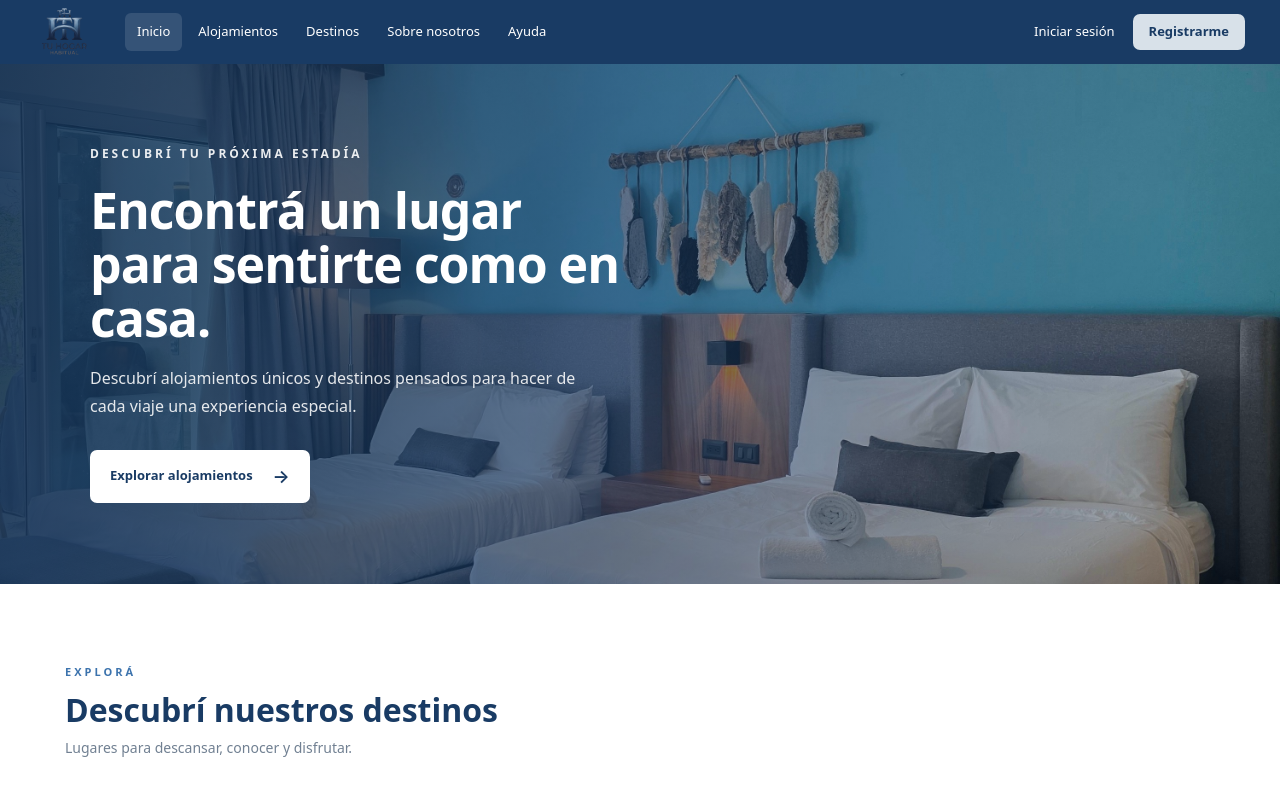
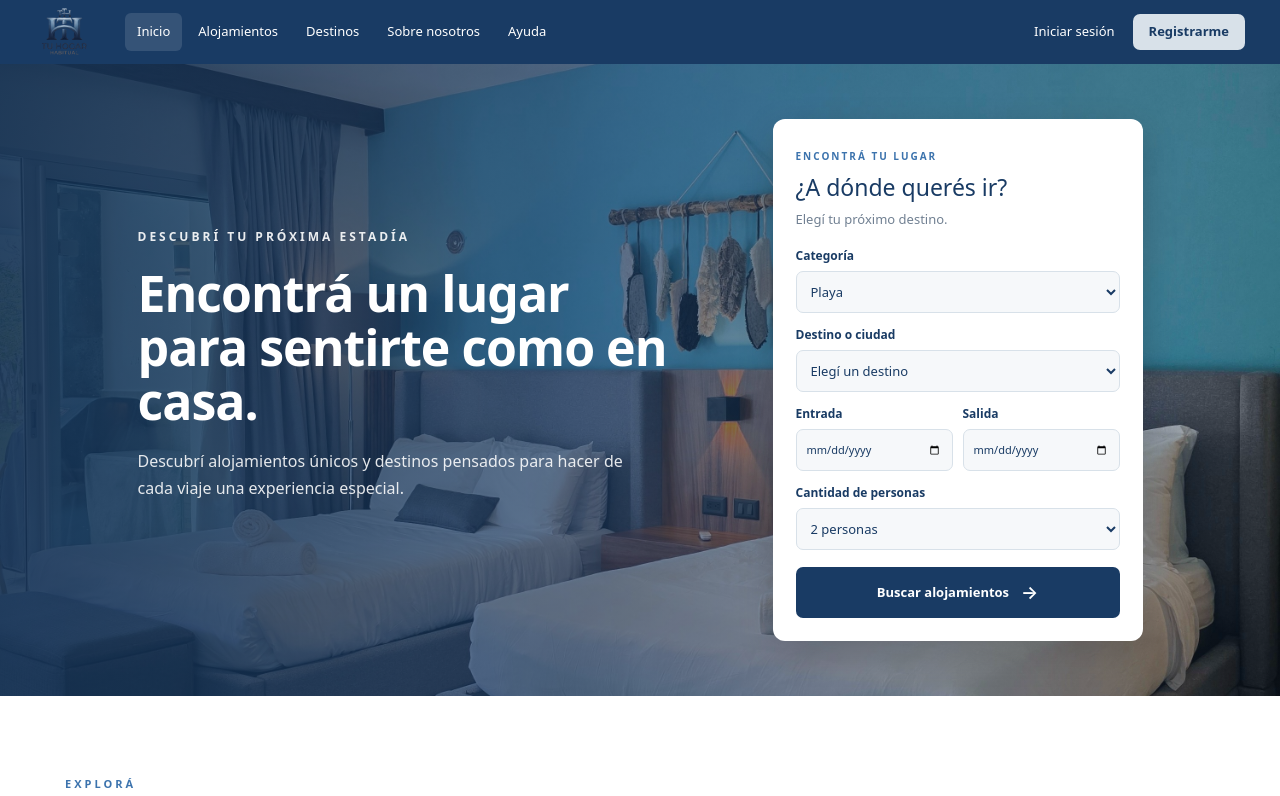
Before and after one commit to nahyuns/thh, an Angular app: page / in a window 1280 px wide. Shown: the top 796 px of the page. Built offline with nearby package versions, Linux system fonts and the light colour scheme.

Commit message:
agregre filtro y mejores algunas cosas

```diff
--- a/src/app/components/inicio/inicio.css
+++ b/src/app/components/inicio/inicio.css
@@ -739,3 +739,179 @@
   }
 
 }
+/* HERO CON FILTRO */
+.hero-inicio {
+  justify-content: center;
+  gap: 35px;
+  padding: 55px 35px;
+}
+
+/* Texto de la izquierda */
+.hero-contenido {
+  width: 100%;
+  max-width: 600px;
+  margin: 0;
+  padding: 30px 0;
+}
+
+/* Caja del filtro */
+.filtro-hero {
+  position: relative;
+  z-index: 2;
+
+  width: 100%;
+  max-width: 370px;
+  flex-shrink: 0;
+
+  padding: 23px;
+  color: #193b64;
+  background: #ffffff;
+  border-radius: 12px;
+
+  box-shadow: 0 12px 35px rgba(0, 0, 0, 0.18);
+}
+
+.filtro-encabezado {
+  margin-bottom: 18px;
+}
+
+.filtro-encabezado > span {
+  color: #3c73ad;
+  font-size: 10px;
+  font-weight: 700;
+  letter-spacing: 2px;
+}
+
+.filtro-encabezado h2 {
+  margin: 8px 0;
+  color: #193b64;
+  font-size: 23px;
+}
+
+.filtro-encabezado p {
+  margin: 0;
+  color: #718092;
+  font-size: 13px;
+}
+
+/* Campos */
+.filtro-formulario {
+  display: flex;
+  flex-direction: column;
+  gap: 13px;
+}
+
+.campo-filtro {
+  display: flex;
+  flex-direction: column;
+  gap: 6px;
+  min-width: 0;
+}
+
+.campo-filtro label {
+  color: #193b64;
+  font-size: 12px;
+  font-weight: 600;
+}
+
+.campo-filtro input,
+.campo-filtro select {
+  width: 100%;
+  min-height: 42px;
+  padding: 10px;
+  box-sizing: border-box;
+
+  color: #193b64;
+  background: #f6f8fa;
+  border: 1px solid #d8e1e9;
+  border-radius: 7px;
+
+  font-family: inherit;
+  font-size: 13px;
+}
+
+.campo-filtro input:focus,
+.campo-filtro select:focus {
+  outline: 2px solid #9bb8d5;
+  border-color: #3c73ad;
+}
+
+/* Fechas */
+.campo-fechas {
+  display: grid;
+  grid-template-columns: 1fr 1fr;
+  gap: 10px;
+}
+
+.campo-fechas input {
+  font-size: 11px;
+}
+
+/* Botón */
+.boton-filtro {
+  display: flex;
+  align-items: center;
+  justify-content: center;
+  gap: 12px;
+
+  width: 100%;
+  min-height: 45px;
+  margin-top: 4px;
+  padding: 12px;
+
+  color: #ffffff;
+  background: #193b64;
+  border: none;
+  border-radius: 7px;
+
+  font-family: inherit;
+  font-size: 13px;
+  font-weight: 600;
+  cursor: pointer;
+  transition: background 0.2s ease;
+}
+
+.boton-filtro span {
+  font-size: 18px;
+}
+
+.boton-filtro:hover {
+  background: #3c73ad;
+}
+
+/* Tablet y celular */
+@media (max-width: 900px) {
+  .hero-inicio {
+    flex-direction: column;
+    align-items: center;
+    gap: 20px;
+    padding: 40px 20px;
+  }
+
+  .hero-contenido {
+    max-width: 650px;
+    padding: 20px 0;
+  }
+
+  .filtro-hero {
+    max-width: 520px;
+  }
+}
+
+@media (max-width: 600px) {
+  .hero-inicio {
+    padding: 30px 15px;
+  }
+
+  .hero-contenido h1 {
+    font-size: 32px;
+  }
+
+  .filtro-hero {
+    padding: 18px;
+  }
+
+  .filtro-encabezado h2 {
+    font-size: 21px;
+  }
+}
--- a/src/app/components/inicio/inicio.html
+++ b/src/app/components/inicio/inicio.html
@@ -1,9 +1,11 @@
 <main class="inicio">
+
 
     <section class="hero-inicio">
 
         <div class="hero-overlay"></div>
 
+        <!-- Texto principal -->
         <div class="hero-contenido">
 
             <span class="hero-etiqueta">
@@ -20,14 +22,87 @@
                 para hacer de cada viaje una experiencia especial.
             </p>
 
-            <a href="#" class="btn-principal">
-                Explorar alojamientos
-                <span>→</span>
-            </a>
+        </div>
+
+        <!-- Filtro de alojamientos -->
+        <div class="filtro-hero">
+
+            <div class="filtro-encabezado">
+                <span>ENCONTRÁ TU LUGAR</span>
+                <h2>¿A dónde querés ir?</h2>
+                <p>Elegí tu próximo destino.</p>
+            </div>
+
+            <form class="filtro-formulario" (ngSubmit)="buscarAlojamientos()">
+
+                <div class="campo-filtro">
+                    <label for="categoria">Categoría</label>
+
+                    <select id="categoria" name="categoria" [(ngModel)]="categoria" required>
+
+                        <option value="Playa">Playa</option>
+                        <option value="Bosque">Bosque</option>
+                        <option value="Montaña">Montaña</option>
+                        <option value="Ciudad">Ciudad</option>
+
+                    </select>
+                </div>
+
+                <div class="campo-filtro">
+                    <label for="destino">Destino o ciudad</label>
+
+                    <select id="destino" name="destino" [(ngModel)]="destino" required>
+
+                        <option value="" disabled>Elegí un destino</option>
+                        <option value="Bariloche">Bariloche</option>
+                        <option value="Las Grutas">Las Grutas</option>
+                        <option value="El Bolsón">El Bolsón</option>
+                        <option value="Buenos Aires">Buenos Aires</option>
+                        <option value="San Martín de los Andes">San Martín de los Andes</option>
+                    </select>
+                </div>
+
+
+                <div class="campo-fechas">
+
+                    <div class="campo-filtro">
+                        <label for="entrada">Entrada</label>
+
+                        <input id="entrada" type="date" name="entrada" [(ngModel)]="entrada">
+                    </div>
+
+                    <div class="campo-filtro">
+                        <label for="salida">Salida</label>
+
+                        <input id="salida" type="date" name="salida" [(ngModel)]="salida">
+                    </div>
+
+                </div>
+
+                <div class="campo-filtro">
+                    <label for="huespedes">Cantidad de personas</label>
+
+                    <select id="huespedes" name="huespedes" [(ngModel)]="huespedes">
+
+                        <option [ngValue]="1">1 persona</option>
+                        <option [ngValue]="2">2 personas</option>
+
+                    </select>
+                </div>
+
+                <button type="submit" class="boton-filtro">
+                    Buscar alojamientos <span>→</span>
+                </button>
+
+            </form>
 
         </div>
 
     </section>
+
+
+
+
 
 
     <!-- =========================
@@ -149,11 +224,11 @@
 
                             </div>
 
-                    </article>
+                        </article>
+
+                    </div>
 
                 </div>
-
-            </div>
 
             </div>
 
@@ -258,7 +333,7 @@
                 Explorá nuestras opciones de alojamiento.
             </p>
 
-            <a href="#" class="btn-claro">
+            <a href="alojamientos" class="btn-claro">
 
                 Ver alojamientos
 
--- a/src/app/components/inicio/inicio.ts
+++ b/src/app/components/inicio/inicio.ts
@@ -1,9 +1,40 @@
 import { Component } from '@angular/core';
+import { FormsModule } from '@angular/forms';
+import { Router } from '@angular/router';
 
 @Component({
   selector: 'app-inicio',
-  imports: [],
+  standalone: true,
+  imports: [FormsModule],
   templateUrl: './inicio.html',
   styleUrl: './inicio.css'
 })
-export class Inicio {}
+export class Inicio {
+
+  categoria = 'Playa';
+  destino = '';
+  entrada = '';
+  salida = '';
+  huespedes = 2;
+
+  constructor(private router: Router) { }
+
+  buscarAlojamientos(): void {
+
+    if (this.entrada && this.salida && this.salida <= this.entrada) {
+      alert('La fecha de salida debe ser posterior a la fecha de entrada.');
+      return;
+    }
+
+    this.router.navigate(['/alojamientos'], {
+      queryParams: {
+        categoria: this.categoria,
+        destino: this.destino,
+        entrada: this.entrada,
+        salida: this.salida,
+        huespedes: this.huespedes
+      }
+    });
+
+  }
+}
```
